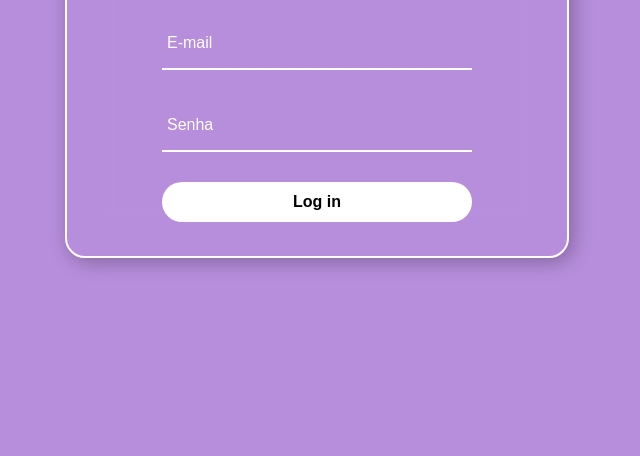
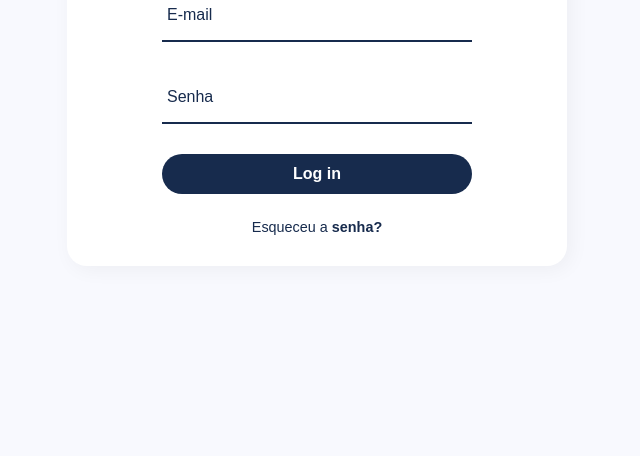
Before and after one commit to carlosgguilherme/clone-nodejs-asterisk, a website: page views/login_screen.html in a window 1280 px wide. Shown: the part 344-800 px from the top of the page, without its empty margins (323-963 px from the left). Drawn offline with Linux system fonts and the light colour scheme.

Commit message:
Login final stage

```diff
--- a/views/login_screen.html
+++ b/views/login_screen.html
@@ -18,20 +18,20 @@
         min-height: 100vh;
         width: 100%;
 
-        background-color: rgba(167, 118, 213, 0.823);
+        background-color: #f8f9fe;
       }
       .form {
         position: relative;
         width: 500px;
-        height: 400px;
-        background-color: transparent;
-        border: solid #fff 2px;
+        height: 420px;
+        background-color: #fff;
+        border: none;
         border-radius: 20px;
-        backdrop-filter: blur(20px);
+
         display: flex;
         justify-content: center;
         align-items: center;
-        box-shadow: 4px 4px 20px rgba(0, 0, 0, 0.286);
+        box-shadow: 4px 4px 20px rgba(0, 0, 0, 0.049);
         align-content: center;
         text-align: center;
       }
@@ -43,14 +43,14 @@
         position: relative;
         margin: 30px 0;
         width: 310px;
-        border-bottom: 2px solid #fff;
+        border-bottom: 2px solid #172b4d;
       }
       .input label {
         position: absolute;
         top: 50%;
         left: 5px;
         transform: translateY(-50%);
-        color: #fff;
+        color: #172b4d;
         font-size: 1em;
         pointer-events: none;
         transition: 0.4s;
@@ -67,23 +67,37 @@
         outline: none;
         font-size: 1em;
         padding: 0 35px 0 5px;
-        color: #fff;
+        color:#172b4d;
       }
       button {
-        background-color: #fff;
+        background-color: #172b4d;
         width: 100%;
         height: 40px;
         border: hidden;
         border-radius: 30px;
         font-weight: 650;
         font-size: 1em;
+        color: #fff;
         transition: 400ms;
       }
       button:hover {
         cursor: pointer;
-
-        background-color: rgb(152, 93, 208);
-        color: white;
+        background-color: #244276;
+        color: #fff;
+      }
+      .forgot{
+        font-size: .9em;
+        color: #172b4d;
+        text-align: center;
+        margin: 25px 0 10px;
+      }
+      .forgot p a {
+        text-decoration: none;
+        color: #172b4d;
+        font-weight: 600;
+      }
+      .forgot p a:hover{
+        text-decoration: underline;
       }
     </style>
   </head>
@@ -98,7 +112,7 @@
             </div>
 
             <div class="input">
-              <input type="email" required />
+              <input type="text" required />
               <label for="">E-mail</label>
             </div>
             <div class="input">
@@ -106,6 +120,9 @@
               <label for="">Senha</label>
             </div>
             <button>Log in</button>
+            <div class="forgot">
+              <p>Esqueceu a  <a href="#">senha?</a></p>
+          </div>
           </form>
         </div>
       </div>
```
